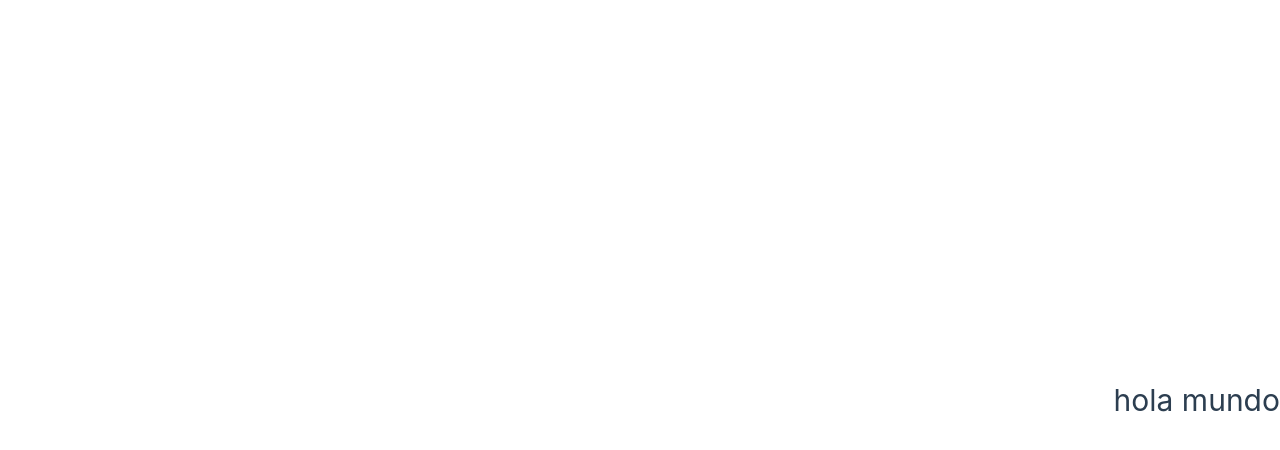
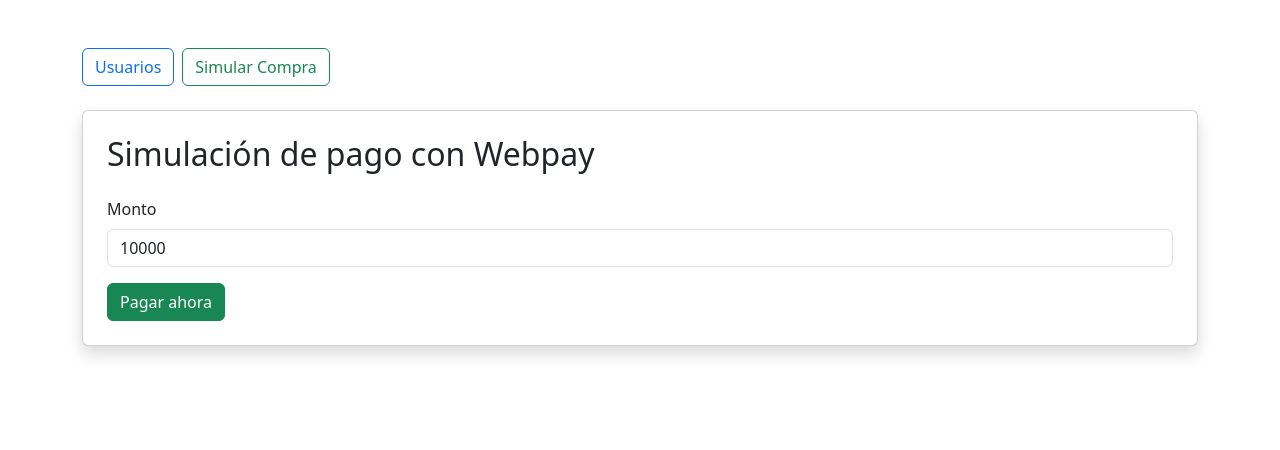
Before and after one commit to alder06/front-end-ferremas, a Vue app: page /compra in a window 1280 px wide. Shown: the top 450 px of the page. Built offline with nearby package versions, Linux system fonts and the light colour scheme; no server answers.

Commit message:
paginas nuevas

```diff
--- a/index.html
+++ b/index.html
@@ -1,14 +1,13 @@
-<!DOCTYPE html>
-<html lang="">
+<!doctype html>
+<html lang="en">
   <head>
-    <meta charset="UTF-8">
-    <link rel="icon" href="/favicon.ico">
-    <meta name="viewport" content="width=device-width, initial-scale=1.0">
-    <title>Ferremas</title>
+    <meta charset="UTF-8" />
+    <link rel="icon" type="image/svg+xml" href="/vite.svg" />
+    <meta name="viewport" content="width=device-width, initial-scale=1.0" />
+    <title>Vite + Vue</title>
   </head>
   <body>
     <div id="app"></div>
     <script type="module" src="/src/main.js"></script>
-    <h1>hola mundo</h1>
   </body>
 </html>
--- a/src/App.vue
+++ b/src/App.vue
@@ -3,13 +3,17 @@
 </script>
 
 <template>
-  <header>
-
-
-  </header>
-
-  <main>
-  </main>
+  <div class="container my-5">
+    <nav class="mb-4">
+      <router-link to="/" class="btn btn-outline-primary me-2"
+        >Usuarios</router-link
+      >
+      <router-link to="/compra" class="btn btn-outline-success"
+        >Simular Compra</router-link
+      >
+    </nav>
+    <router-view />
+  </div>
 </template>
 
 <style scoped>
--- /dev/null
+++ b/src/components/UserForm.vue
@@ -0,0 +1,101 @@
+<template>
+  <form
+    @submit.prevent="handleSubmit"
+    class="card card-body shadow-sm p-4 mb-4"
+  >
+    <div class="row g-3">
+      <div class="col-md-4">
+        <input
+          class="form-control"
+          v-model="user.rut"
+          placeholder="RUT"
+          required
+        />
+      </div>
+      <div class="col-md-4">
+        <input
+          class="form-control"
+          v-model="user.nombre"
+          placeholder="Nombre"
+          required
+        />
+      </div>
+      <div class="col-md-4">
+        <input
+          class="form-control"
+          v-model="user.apellido"
+          placeholder="Apellido"
+          required
+        />
+      </div>
+      <div class="col-md-6">
+        <input
+          class="form-control"
+          v-model="user.direccion"
+          placeholder="Dirección"
+        />
+      </div>
+      <div class="col-md-6">
+        <input
+          class="form-control"
+          v-model="user.fono"
+          placeholder="Teléfono"
+        />
+      </div>
+      <div class="col-md-6">
+        <input
+          class="form-control"
+          v-model="user.fecha_nacimiemto"
+          type="date"
+          required
+        />
+      </div>
+      <div class="col-md-6 d-flex align-items-end">
+        <button class="btn btn-primary w-100" type="submit">
+          {{ user.id ? "Actualizar Usuario" : "Crear Usuario" }}
+        </button>
+      </div>
+    </div>
+  </form>
+</template>
+
+<script setup>
+  import { ref, watch } from "vue";
+  const props = defineProps(["modelValue"]);
+  const emit = defineEmits(["submit"]);
+
+  const user = ref({
+    rut: "",
+    nombre: "",
+    apellido: "",
+    direccion: "",
+    fono: "",
+    fecha_nacimiemto: "",
+  });
+
+  watch(
+    () => props.modelValue,
+    (newVal) => {
+      if (newVal) {
+        user.value = { ...newVal };
+        if (user.value.fecha_nacimiemto) {
+          user.value.fecha_nacimiemto =
+            user.value.fecha_nacimiemto.split("T")[0];
+        }
+      }
+    },
+    { immediate: true }
+  );
+
+  function handleSubmit() {
+    emit("submit", { ...user.value });
+    user.value = {
+      rut: "",
+      nombre: "",
+      apellido: "",
+      direccion: "",
+      fono: "",
+      fecha_nacimiemto: "",
+    };
+  }
+</script>
--- /dev/null
+++ b/src/components/UserList.vue
@@ -0,0 +1,61 @@
+<template>
+  <table class="table table-striped table-bordered">
+    <thead class="table-dark">
+      <tr>
+        <th>RUT</th>
+        <th>Nombre</th>
+        <th>Apellido</th>
+        <th>Dirección</th>
+        <th>Fono</th>
+        <th>Fecha Nacimiento</th>
+        <th>Acciones</th>
+      </tr>
+    </thead>
+    <tbody>
+      <tr v-for="user in users" :key="user.id">
+        <td>{{ user.rut }}</td>
+        <td>{{ user.nombre }}</td>
+        <td>{{ user.apellido }}</td>
+        <td>{{ user.direccion }}</td>
+        <td>{{ user.fono }}</td>
+        <td>{{ new Date(user.fecha_nacimiemto).toLocaleDateString() }}</td>
+        <td>
+          <button
+            class="btn btn-sm btn-warning me-2"
+            @click="$emit('edit', user)"
+          >
+            ✏️ Editar
+          </button>
+          <button
+            class="btn btn-sm btn-danger"
+            @click="confirmarEliminacion(user.id)"
+          >
+            🗑️ Eliminar
+          </button>
+        </td>
+      </tr>
+    </tbody>
+  </table>
+</template>
+
+<script setup>
+  import Swal from "sweetalert2";
+  const props = defineProps(["users"]);
+  const emit = defineEmits(["edit", "delete"]);
+
+  function confirmarEliminacion(id) {
+    Swal.fire({
+      title: "¿Estás seguro?",
+      text: "No podrás revertir esta acción",
+      icon: "warning",
+      showCancelButton: true,
+      confirmButtonText: "Sí, eliminar",
+      cancelButtonText: "Cancelar",
+    }).then((result) => {
+      if (result.isConfirmed) {
+        emit("delete", id);
+        Swal.fire("Eliminado", "El usuario ha sido eliminado.", "success");
+      }
+    });
+  }
+</script>
--- /dev/null
+++ b/src/router/index.js
@@ -0,0 +1,19 @@
+import { createRouter, createWebHistory } from "vue-router";
+import UserView from "../views/userView.vue";
+import CompraView from "../views/compraView.vue";
+import ResultadoPagoView from "../views/ResultadoPagoView.vue";
+
+const routes = [
+  { path: "/", name: "Usuarios", component: UserView },
+  { path: "/compra", name: "Compra", component: CompraView },
+  {
+    path: "/resultado-pago",
+    name: "ResultadoPago",
+    component: ResultadoPagoView,
+  },
+];
+
+export default createRouter({
+  history: createWebHistory(),
+  routes,
+});
--- /dev/null
+++ b/src/services/userService.js
@@ -0,0 +1,22 @@
+import axios from "axios";
+
+const API_URL =
+  "https://6812a4be129f6313e20f24c8.mockapi.io/api-tienda/v1/users";
+
+export default {
+  getAll() {
+    return axios.get(API_URL);
+  },
+  get(id) {
+    return axios.get(`${API_URL}/${id}`);
+  },
+  create(user) {
+    return axios.post(API_URL, user);
+  },
+  update(id, user) {
+    return axios.put(`${API_URL}/${id}`, user);
+  },
+  delete(id) {
+    return axios.delete(`${API_URL}/${id}`);
+  },
+};
--- /dev/null
+++ b/src/style.css
@@ -0,0 +1,79 @@
+:root {
+  font-family: system-ui, Avenir, Helvetica, Arial, sans-serif;
+  line-height: 1.5;
+  font-weight: 400;
+
+  color-scheme: light dark;
+  color: rgba(255, 255, 255, 0.87);
+  background-color: #242424;
+
+  font-synthesis: none;
+  text-rendering: optimizeLegibility;
+  -webkit-font-smoothing: antialiased;
+  -moz-osx-font-smoothing: grayscale;
+}
+
+a {
+  font-weight: 500;
+  color: #646cff;
+  text-decoration: inherit;
+}
+a:hover {
+  color: #535bf2;
+}
+
+body {
+  margin: 0;
+  display: flex;
+  place-items: center;
+  min-width: 320px;
+  min-height: 100vh;
+}
+
+h1 {
+  font-size: 3.2em;
+  line-height: 1.1;
+}
+
+button {
+  border-radius: 8px;
+  border: 1px solid transparent;
+  padding: 0.6em 1.2em;
+  font-size: 1em;
+  font-weight: 500;
+  font-family: inherit;
+  background-color: #1a1a1a;
+  cursor: pointer;
+  transition: border-color 0.25s;
+}
+button:hover {
+  border-color: #646cff;
+}
+button:focus,
+button:focus-visible {
+  outline: 4px auto -webkit-focus-ring-color;
+}
+
+.card {
+  padding: 2em;
+}
+
+#app {
+  max-width: 1280px;
+  margin: 0 auto;
+  padding: 2rem;
+  text-align: center;
+}
+
+@media (prefers-color-scheme: light) {
+  :root {
+    color: #213547;
+    background-color: #ffffff;
+  }
+  a:hover {
+    color: #747bff;
+  }
+  button {
+    background-color: #f9f9f9;
+  }
+}
--- /dev/null
+++ b/src/views/ResultadoPagoView.vue
@@ -0,0 +1,40 @@
+<template>
+  <UserForm :modelValue="selectedUser" @submit="handleSubmit" />
+  <UserList :users="users" @edit="editUser" @delete="deleteUser" />
+</template>
+
+<script setup>
+  import { ref, onMounted } from "vue";
+  import userService from "../services/userService";
+  import UserForm from "../components/UserForm.vue";
+  import UserList from "../components/UserList.vue";
+
+  const users = ref([]);
+  const selectedUser = ref(null);
+
+  async function fetchUsers() {
+    const res = await userService.getAll();
+    users.value = res.data;
+  }
+
+  function editUser(user) {
+    selectedUser.value = user;
+  }
+
+  async function handleSubmit(user) {
+    if (user.id) {
+      await userService.update(user.id, user);
+    } else {
+      await userService.create(user);
+    }
+    selectedUser.value = null;
+    fetchUsers();
+  }
+
+  async function deleteUser(id) {
+    await userService.delete(id);
+    fetchUsers();
+  }
+
+  onMounted(fetchUsers);
+</script>
--- /dev/null
+++ b/src/views/compraView.vue
@@ -0,0 +1,37 @@
+<template>
+  <div class="card card-body shadow p-4">
+    <h2 class="mb-4">Simulación de pago con Webpay</h2>
+    <form @submit.prevent="redirigirWebpay">
+      <div class="mb-3">
+        <label class="form-label">Monto</label>
+        <input v-model="amount" type="number" class="form-control" required />
+      </div>
+      <button class="btn btn-success">Pagar ahora</button>
+    </form>
+  </div>
+</template>
+
+<script setup>
+  import { ref } from "vue";
+
+  // Variables de entorno
+  const token = "SIMULATED_TOKEN_WS"; // token fijo o simulado por backend
+  const webpayFormUrl = import.meta.env.VITE_TBK_FORM_URL;
+
+  const amount = ref(10000);
+
+  function redirigirWebpay() {
+    const form = document.createElement("form");
+    form.method = "POST";
+    form.action = webpayFormUrl;
+
+    const input = document.createElement("input");
+    input.type = "hidden";
+    input.name = "token_ws";
+    input.value = token;
+    form.appendChild(input);
+
+    document.body.appendChild(form);
+    form.submit();
+  }
+</script>
--- /dev/null
+++ b/src/views/userView.vue
@@ -0,0 +1,40 @@
+<template>
+  <UserForm :modelValue="selectedUser" @submit="handleSubmit" />
+  <UserList :users="users" @edit="editUser" @delete="deleteUser" />
+</template>
+
+<script setup>
+  import { ref, onMounted } from "vue";
+  import userService from "../services/userService";
+  import UserForm from "../components/UserForm.vue";
+  import UserList from "../components/UserList.vue";
+
+  const users = ref([]);
+  const selectedUser = ref(null);
+
+  async function fetchUsers() {
+    const res = await userService.getAll();
+    users.value = res.data;
+  }
+
+  function editUser(user) {
+    selectedUser.value = user;
+  }
+
+  async function handleSubmit(user) {
+    if (user.id) {
+      await userService.update(user.id, user);
+    } else {
+      await userService.create(user);
+    }
+    selectedUser.value = null;
+    fetchUsers();
+  }
+
+  async function deleteUser(id) {
+    await userService.delete(id);
+    fetchUsers();
+  }
+
+  onMounted(fetchUsers);
+</script>
```
Also changed, not shown: package.json (+18 -2 lines), src/main.js (+7 -5 lines), 1 other file (tests, documents, lock files or other folders).
